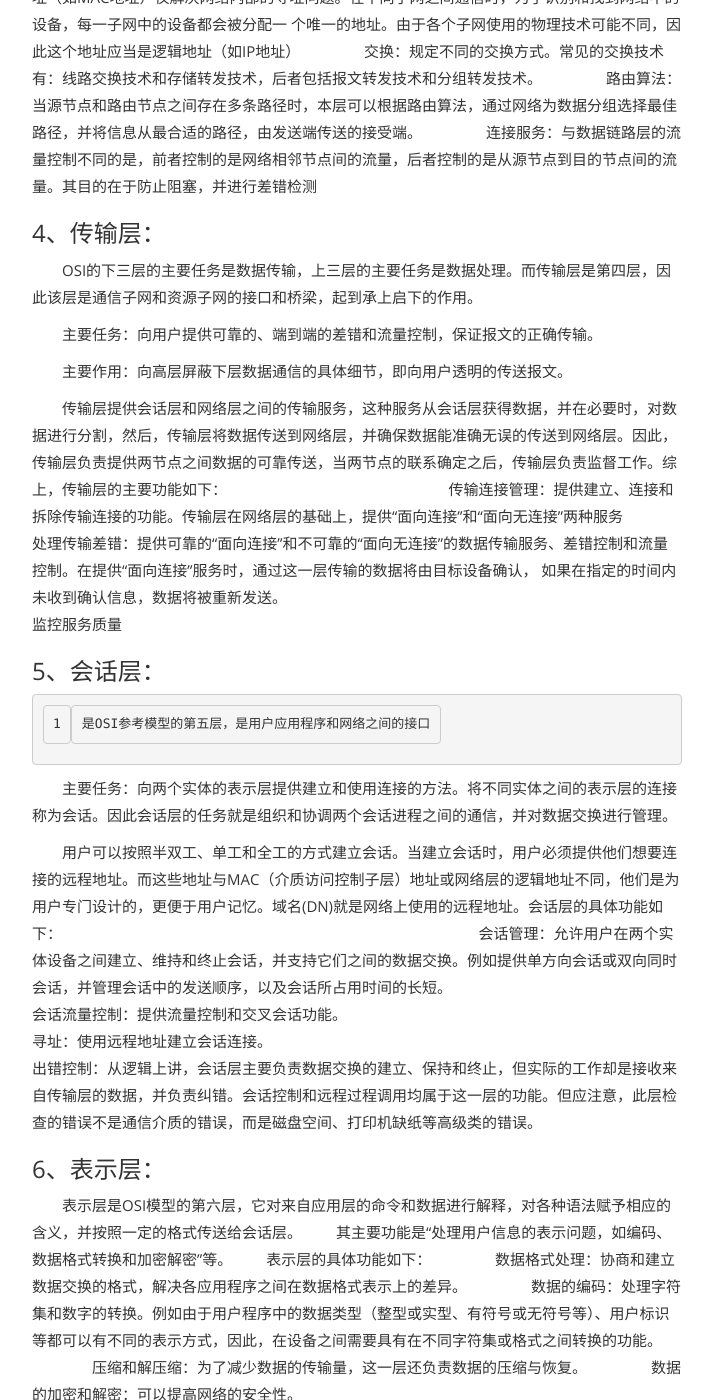
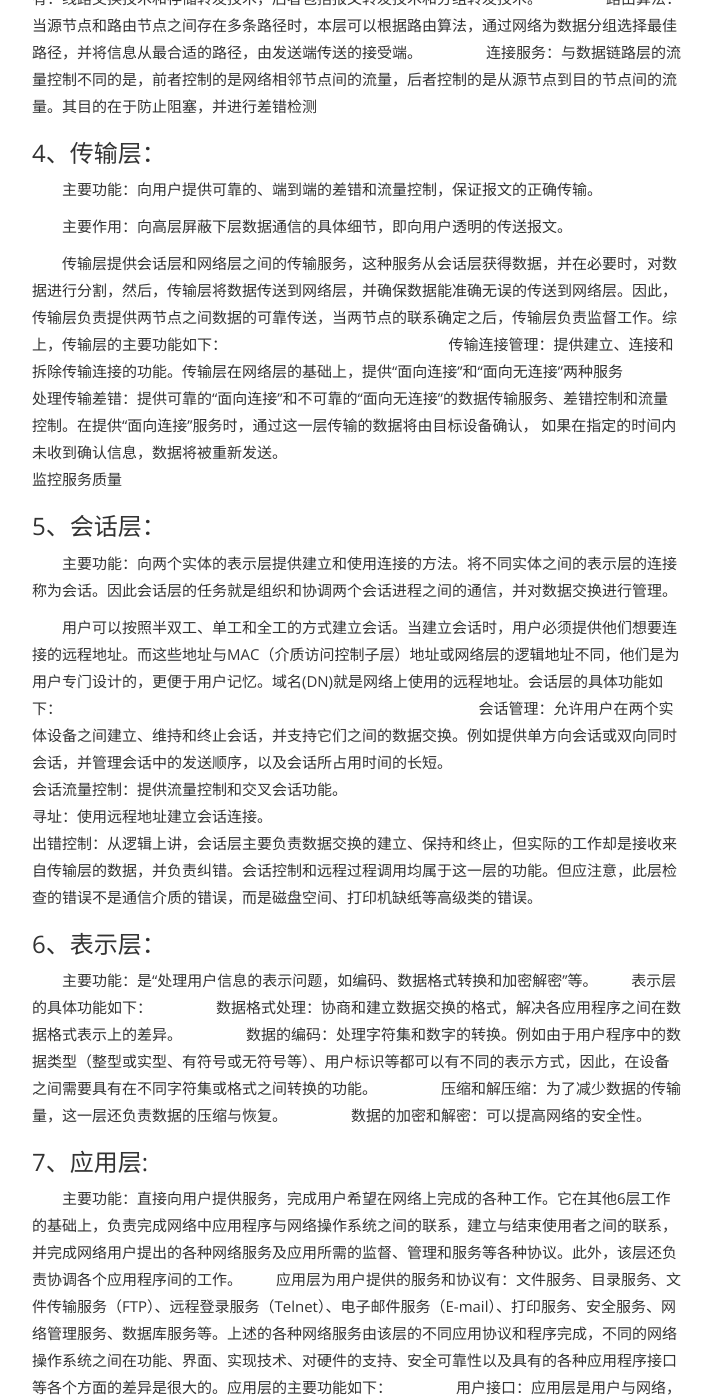
Before and after one commit to HappyMantou/HappyMantou.github.io, a Jekyll site: the page built from _posts/2019-01-08-TCP基础知识.md, in a window 1280 px wide and 1400 px high, scrolled down 2266 px. Shown: the whole window, without its empty margins (283-996 px from the left). Built offline with Jekyll 4.4.1, drawn with Linux system fonts in a browser that asks for light colours; some of the changed text lies outside the part shown.

Commit message:
更新文档

````diff
--- a/_posts/2019-01-08-TCP基础知识.md
+++ b/_posts/2019-01-08-TCP基础知识.md
@@ -23,7 +23,7 @@ excerpt_separator: "```"
 
 ### 2、数据链路层：
 
-    负责建立和管理节点间的链路。
+    主要功能：负责建立和管理节点间的链路。
 
 　　主要功能：通过各种控制协议，将有差错的物理信道变为无差错的、能可靠传输数据帧的数据链路。
 
@@ -37,9 +37,7 @@ excerpt_separator: "```"
 
 ### 3、网络层：
 
-    是OSI参考模型中最复杂的一层，也是通信子网最高的一层，它在下两层的基础上向资源子网提供服务。
-
-　　主要任务：通过路由算法，为报文或分组通过通信子网选择最适当的路径。该层控制数据链路层与物理层之间的信息转发，建立、维持与终止网络的连接。具体的说，数据链路层的数据在这一层被转换为数据包，然后通过路径选择、分段组合、顺序、进/出路由等控制，将信息从一个网络设备传送到另一个网络设备。
+　　主要功能：通过路由算法，为报文或分组通过通信子网选择最适当的路径。该层控制数据链路层与物理层之间的信息转发，建立、维持与终止网络的连接。具体的说，数据链路层的数据在这一层被转换为数据包，然后通过路径选择、分段组合、顺序、进/出路由等控制，将信息从一个网络设备传送到另一个网络设备。
 
 　　一般的，数据链路层是解决统一网络内节点之间的通信，而网络层主要解决不同子网之间的通信。例如路由选择问题。
 
@@ -53,9 +51,7 @@ excerpt_separator: "```"
 
 ### 4、传输层：
 
-　　OSI的下三层的主要任务是数据传输，上三层的主要任务是数据处理。而传输层是第四层，因此该层是通信子网和资源子网的接口和桥梁，起到承上启下的作用。
-
-　　主要任务：向用户提供可靠的、端到端的差错和流量控制，保证报文的正确传输。
+　　主要功能：向用户提供可靠的、端到端的差错和流量控制，保证报文的正确传输。
 
 　　主要作用：向高层屏蔽下层数据通信的具体细节，即向用户透明的传送报文。
 
@@ -65,9 +61,7 @@ excerpt_separator: "```"
 
 ### 5、会话层：
 
-    是OSI参考模型的第五层，是用户应用程序和网络之间的接口
-
-　　主要任务：向两个实体的表示层提供建立和使用连接的方法。将不同实体之间的表示层的连接称为会话。因此会话层的任务就是组织和协调两个会话进程之间的通信，并对数据交换进行管理。
+　　主要功能：向两个实体的表示层提供建立和使用连接的方法。将不同实体之间的表示层的连接称为会话。因此会话层的任务就是组织和协调两个会话进程之间的通信，并对数据交换进行管理。
 
 　　用户可以按照半双工、单工和全工的方式建立会话。当建立会话时，用户必须提供他们想要连接的远程地址。而这些地址与MAC（介质访问控制子层）地址或网络层的逻辑地址不同，他们是为用户专门设计的，更便于用户记忆。域名(DN)就是网络上使用的远程地址。会话层的具体功能如下：　　　　　　　　　　　　　　　　　　　　　　　　　　　　      会话管理：允许用户在两个实体设备之间建立、维持和终止会话，并支持它们之间的数据交换。例如提供单方向会话或双向同时会话，并管理会话中的发送顺序，以及会话所占用时间的长短。　　　　　　　　　　　　　　　　　　　　　　　　　　　　　　　　　　　　　　　　　　　　　　　　　　　　　　　　　　　　　　　　　　　　　　　　      会话流量控制：提供流量控制和交叉会话功能。　　　　　　　　　　　　　　　　　　　　　　　　　　　　　　　　　　　　　　　　　　　　　　　　　　　　　　　　      寻址：使用远程地址建立会话连接。　　　　　　　　　　　　　　　　　　　　　　　　　　　　　　　　　　　　　　　　　　　　　　　　　　　　　　　　　　　　　      出错控制：从逻辑上讲，会话层主要负责数据交换的建立、保持和终止，但实际的工作却是接收来自传输层的数据，并负责纠错。会话控制和远程过程调用均属于这一层的功能。但应注意，此层检查的错误不是通信介质的错误，而是磁盘空间、打印机缺纸等高级类的错误。
 
@@ -75,8 +69,7 @@ excerpt_separator: "```"
 
 ### 6、表示层：
 
-　　表示层是OSI模型的第六层，它对来自应用层的命令和数据进行解释，对各种语法赋予相应的含义，并按照一定的格式传送给会话层。
-　　其主要功能是“处理用户信息的表示问题，如编码、数据格式转换和加密解密”等。
+　　主要功能：是“处理用户信息的表示问题，如编码、数据格式转换和加密解密”等。
 　　表示层的具体功能如下：
 　　　　数据格式处理：协商和建立数据交换的格式，解决各应用程序之间在数据格式表示上的差异。
 　　　　数据的编码：处理字符集和数字的转换。例如由于用户程序中的数据类型（整型或实型、有符号或无符号等）、用户标识等都可以有不同的表示方式，因此，在设备之间需要具有在不同字符集或格式之间转换的功能。
@@ -87,8 +80,6 @@ excerpt_separator: "```"
 
 ### 7、应用层:
 
-　　应用层是OSI参考模型的最高层，它是计算机用户，以及各种应用程序和网络之间的接口。
-
 　　主要功能：直接向用户提供服务，完成用户希望在网络上完成的各种工作。它在其他6层工作的基础上，负责完成网络中应用程序与网络操作系统之间的联系，建立与结束使用者之间的联系，并完成网络用户提出的各种网络服务及应用所需的监督、管理和服务等各种协议。此外，该层还负责协调各个应用程序间的工作。
 　　应用层为用户提供的服务和协议有：文件服务、目录服务、文件传输服务（FTP）、远程登录服务（Telnet）、电子邮件服务（E-mail）、打印服务、安全服务、网络管理服务、数据库服务等。上述的各种网络服务由该层的不同应用协议和程序完成，不同的网络操作系统之间在功能、界面、实现技术、对硬件的支持、安全可靠性以及具有的各种应用程序接口等各个方面的差异是很大的。应用层的主要功能如下：
 　　　　用户接口：应用层是用户与网络，以及应用程序与网络间的直接接口，使得用户能够与网络进行交互式联系。
````
